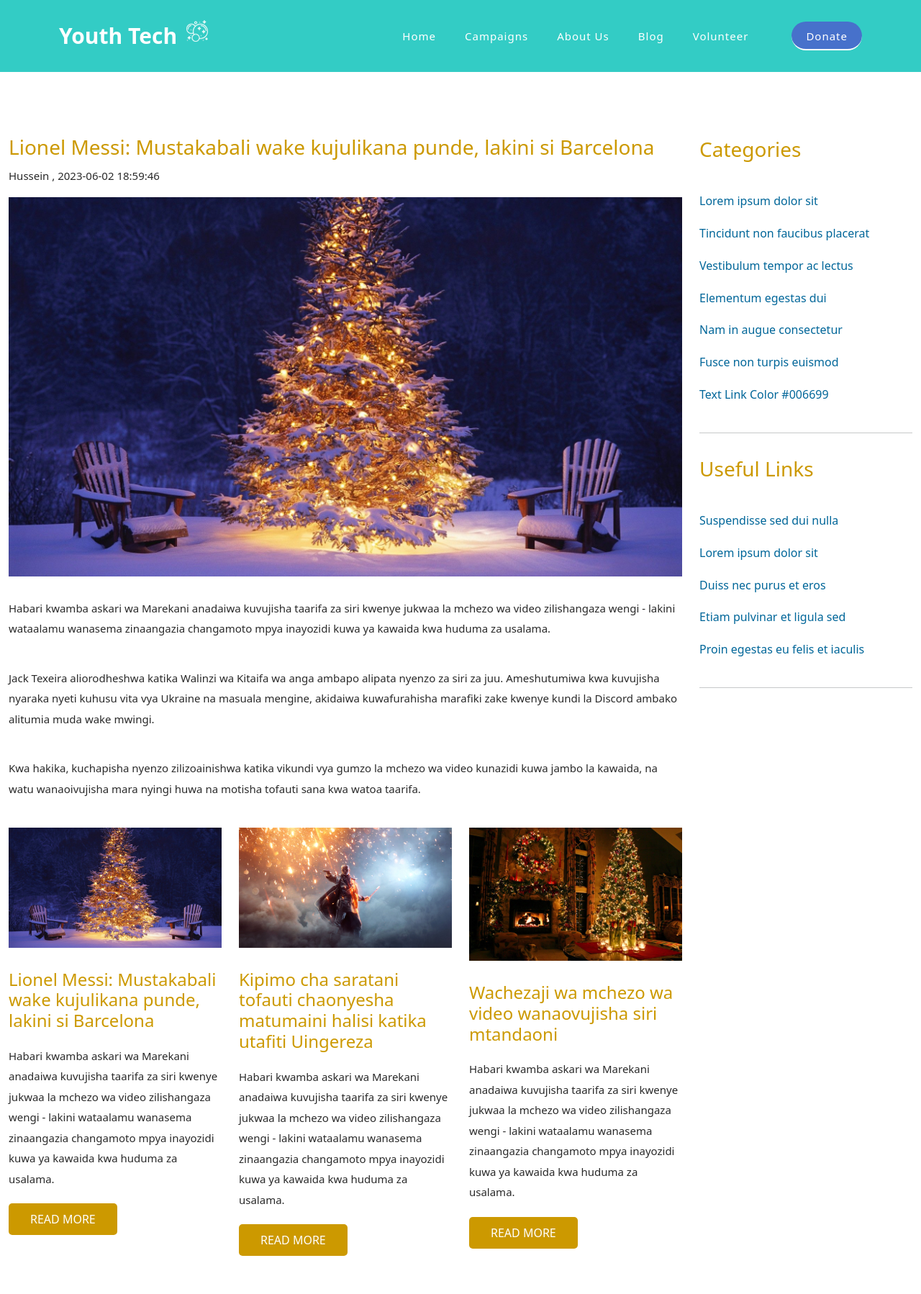
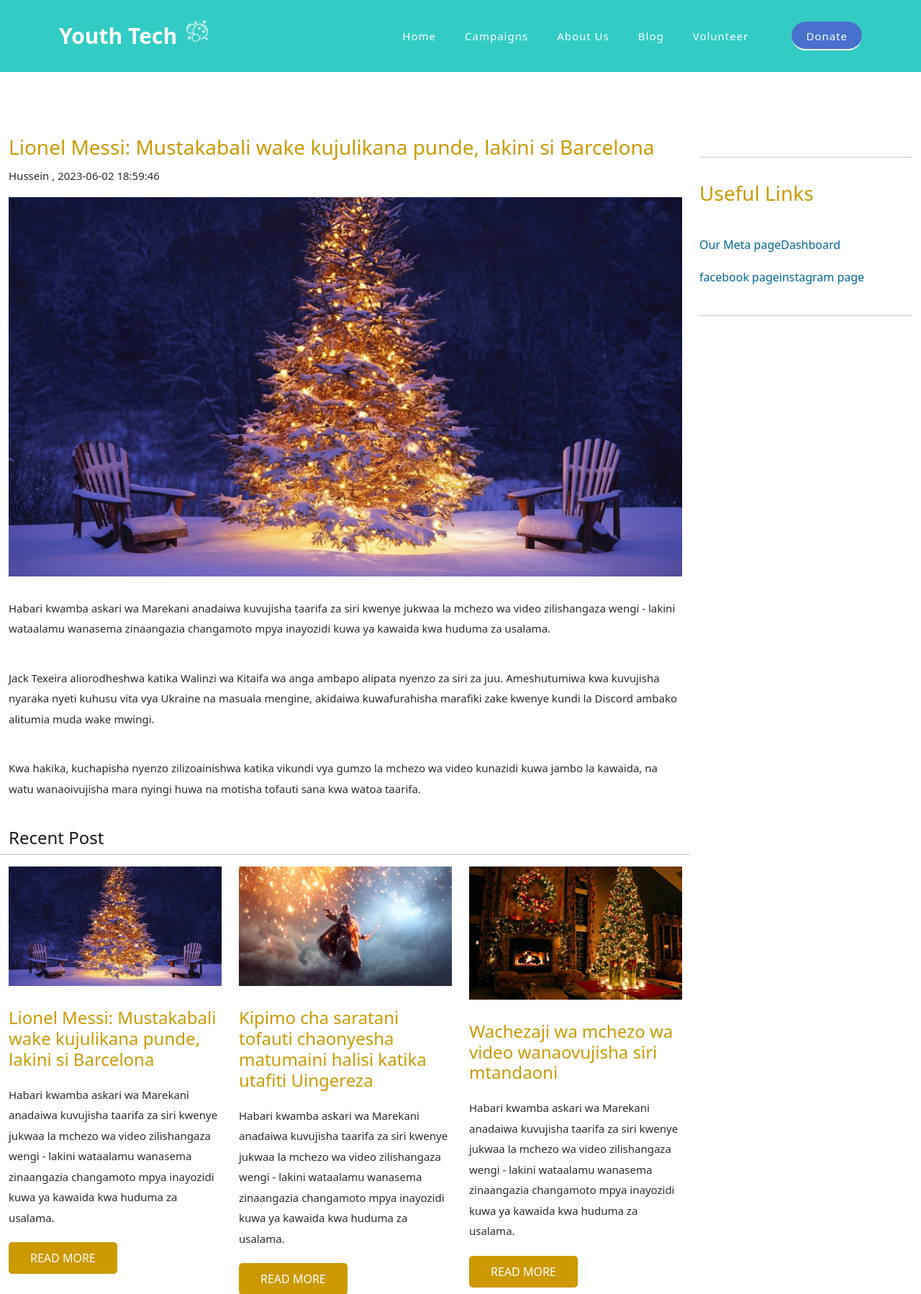
Before and after one commit to Sseinmmbaga/youthwebsite, a PHP site: page /blog.php?Id=3 in a window 1280 px wide. Shown: the top 1798 px of the page at 72% size. Run offline with PHP 8.4, Linux system fonts and the light colour scheme; data comes from the database, SQL or seed files in the repository.

Commit message:
blog change

```diff
--- a/blog.php
+++ b/blog.php
@@ -81,14 +81,14 @@
 
                       <p><?php echo $post_selected['Paragraph3']?></p><br>
 
-                      <!-- <p>Quisque vel sem eu turpis ullamcorper euismod. Praesent quis nisi ac augue luctus viverra. Sed et dui nisi. Fusce vitae dapibus justo. Pellentesque accumsan est ac posuere imperdiet. Curabitur eros mi, lacinia at euismod quis, dapibus vel ligula. Ut sodales erat vitae nunc tempor mollis. Donec tempor lobortis tortor, in feugiat massa facilisis sed. Ut dignissim viverra pretium. In eu justo maximus turpis feugiat finibus scelerisque nec eros. Cras nec lectus tempor nibh vestibulum eleifend et ac elit.</p> -->
 
-                      <!-- <p>Sed vitae luctus libero. Nam sem neque, finibus id sem pharetra, cursus porttitor ligula. Praesent aliquam fermentum dui, vitae venenatis libero vulputate ac. Fusce bibendum scelerisque magna eget iaculis. Phasellus non arcu eu sem convallis semper. Duis vulputate dignissim rhoncus.</p> -->
                   </div>
                   <?php
                         }
                   ?>
                   <div class="row tm-margin-t-big">
+                  <h4 class="blog-heading">Recent Post</h4>
+                  <hr>
                         <?php
                           $conn=mysqli_connect("localhost","root","","youthTech");
                           $post_query=mysqli_query($conn,"SELECT * FROM `Posts` order by Id desc");
@@ -106,8 +106,10 @@
                               </p>
                               <a href="blog.php?Id=<?php echo $post_result['Id']?>" class="tm-btn text-uppercase">Read More</a>
                           </div>
+                            <br>
 
                       </div>
+
               <?php
 
                 }
@@ -147,31 +149,17 @@
               <aside class="col-xs-12 col-sm-12 col-md-4 col-lg-3 col-xl-3 tm-aside-r">
 
                   <div class="tm-aside-container">
-                      <h3 class="tm-gold-text tm-title">
-                          Categories
-                      </h3>
-                      <nav>
-                          <ul class="nav">
-                              <li><a href="#" class="tm-text-link">Lorem ipsum dolor sit</a></li>
-                              <li><a href="#" class="tm-text-link">Tincidunt non faucibus placerat</a></li>
-                              <li><a href="#" class="tm-text-link">Vestibulum tempor ac lectus</a></li>
-                              <li><a href="#" class="tm-text-link">Elementum egestas dui</a></li>
-                              <li><a href="#" class="tm-text-link">Nam in augue consectetur</a></li>
-                              <li><a href="#" class="tm-text-link">Fusce non turpis euismod</a></li>
-                              <li><a href="#" class="tm-text-link">Text Link Color #006699</a></li>
-                          </ul>
-                      </nav>
                       <hr class="tm-margin-t-small">
                       <h3 class="tm-gold-text tm-title tm-margin-t-small">
                           Useful Links
                       </h3>
                       <nav>
                           <ul class="nav">
-                              <li><a href="#" class="tm-text-link">Suspendisse sed dui nulla</a></li>
-                              <li><a href="#" class="tm-text-link">Lorem ipsum dolor sit</a></li>
-                              <li><a href="#" class="tm-text-link">Duiss nec purus et eros</a></li>
-                              <li><a href="#" class="tm-text-link">Etiam pulvinar et ligula sed</a></li>
-                              <li><a href="#" class="tm-text-link">Proin egestas eu felis et iaculis</a></li>
+                              <li><a href="#" class="tm-text-link">Our Meta page</a></li>
+                              <li><a href="#" class="tm-text-link">Dashboard</a></li>
+                              <li><a href="#" class="tm-text-link">facebook page</a></li>
+                              <li><a href="#" class="tm-text-link">instagram page</a></li>
+
                           </ul>
                       </nav>
                       <hr class="tm-margin-t-small">
```
